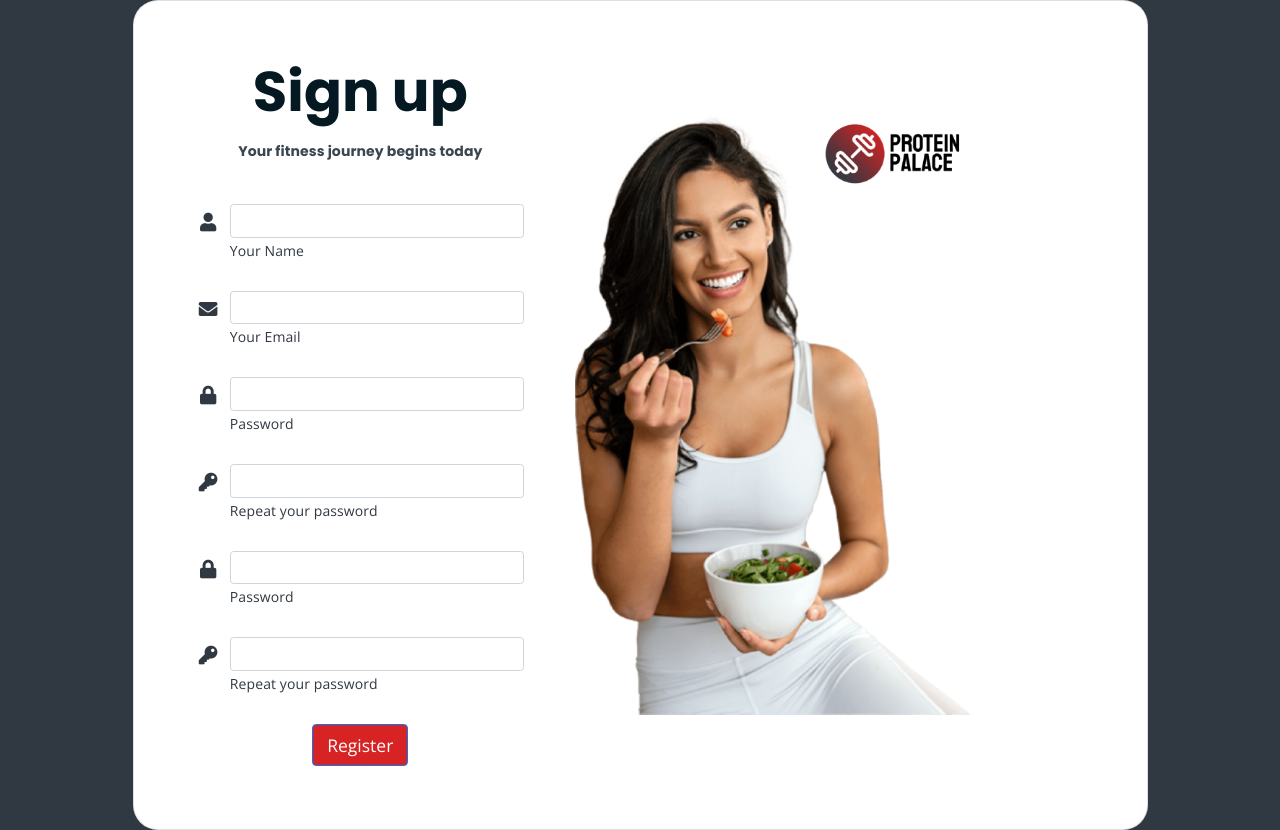
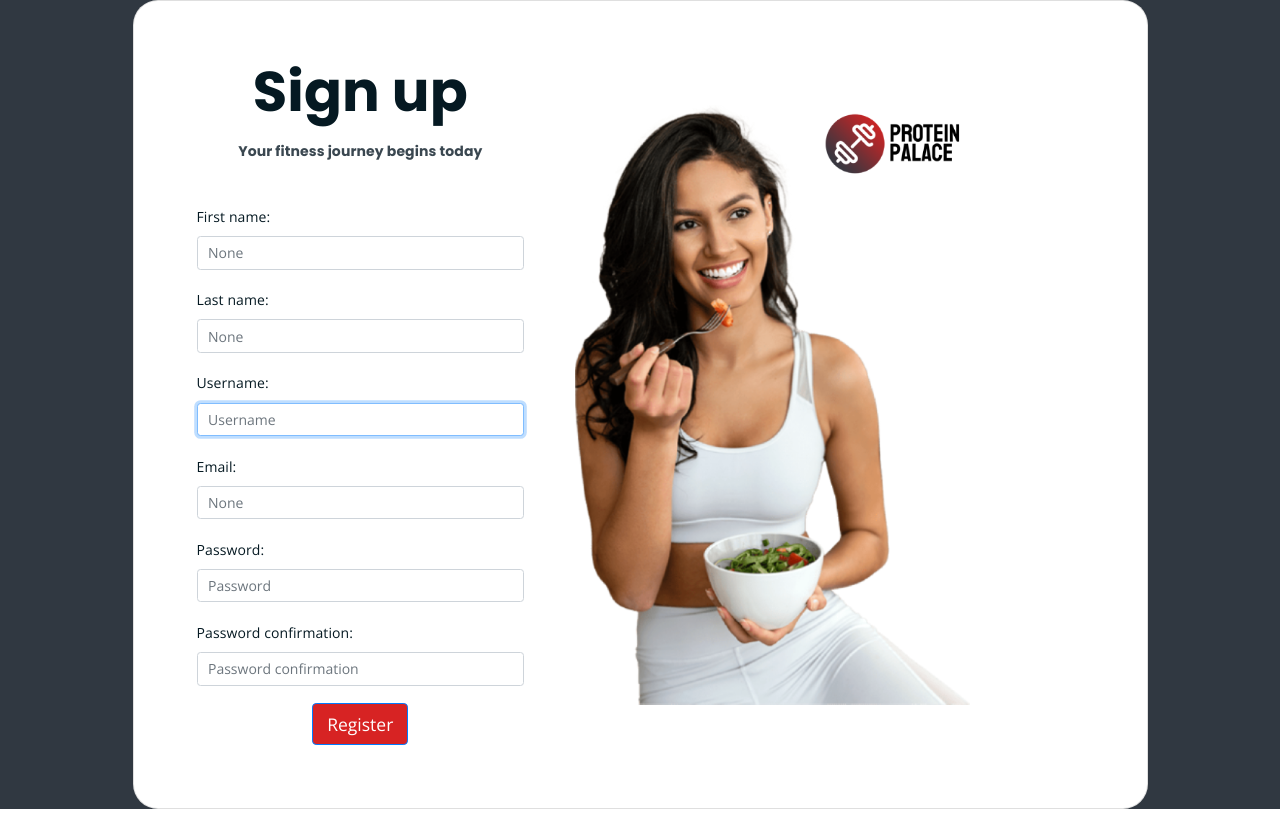
Before and after one commit to cibecs/protein-palace, a Django app: page /register/ in a window 1280 px wide. After the commit the page ends 809 px from the top, so only its background shows below. Run offline with Django 4.2, Linux system fonts and the light colour scheme; some libraries are stand-ins or nearby versions.

Commit message:
Register form works

```diff
--- a/ProteinPalace/ProteinPalace/urls.py
+++ b/ProteinPalace/ProteinPalace/urls.py
@@ -20,13 +20,14 @@
 from django.conf import settings
 from django.conf.urls.static import static
 
-
+#used for users app
 from users import views as user_views
 
 
 urlpatterns = [
     path('admin/', admin.site.urls),
     path('',include("ProteinPalaceApp.urls")),
+    #urls for users app
     path('register/',user_views.register,name='register'),
     path('profile/',user_views.profile,name='profile'),
     path('login/',user_views.login,name='login'),
--- a/ProteinPalace/static/styles/main.css
+++ b/ProteinPalace/static/styles/main.css
@@ -227,6 +227,11 @@
   animation: none;
 }
 
+.error-message {
+  display: none;
+  color: red;
+}
+
 @-webkit-keyframes spinLeft {
   from {
     -webkit-transform: rotate(0deg);
--- a/ProteinPalace/templates/index.html
+++ b/ProteinPalace/templates/index.html
@@ -54,6 +54,15 @@
 		</div>
 	</div>
 	<!--PreLoader Ends-->
+	<!--Messages-->
+	{% if messages %}
+		{% for message in messages %}
+			<div class="alert alert-{{ message.tags }}">
+				{{ message }}
+			</div>
+		{% endfor %}
+	{% endif %}
+	<!--Messages Ends-->
 	{% block body %}
 	<!-- header -->
 	<div class="top-header-area" id="sticker">
--- a/ProteinPalace/templates/users/login.html
+++ b/ProteinPalace/templates/users/login.html
@@ -29,7 +29,7 @@
 
                   <div class="form-outline mb-4">
                     <input type="email" id="form2Example17" class="form-control form-control-lg" />
-                    <label class="form-label" for="form2Example17">Email address</label>
+                    <label class="form-label" for="form2Example17">Username</label>
                   </div>
 
                   <div class="form-outline mb-4">
--- a/ProteinPalace/templates/users/register.html
+++ b/ProteinPalace/templates/users/register.html
@@ -13,62 +13,13 @@
                   <p class="text-center h1 fw-bold mb-1 mx-1 mx-md-4 mt-4">Sign up</p>
                   <p class="text-center h6 fw-bold mb-5 mx-1 mx-md-4 mt-4" style="color: var(--website-touches);">Your fitness journey begins today</p>
 
-                  <form class="mx-1 mx-md-4">
-
-                    <div class="d-flex flex-row align-items-center mb-4" style="margin-bottom: 5px;">
-                      <i class="fas fa-user fa-lg me-3 fa-fw" style="margin-right: 10px; margin-bottom: 30px;"></i>
-                      <div class="form-outline flex-fill mb-0">
-                        <input type="text" id="form3Example1c" class="form-control" />
-                        <label class="form-label" for="form3Example1c">Your Name</label>
-                      </div>
+                  <form class="mx-1 mx-md-4" method="POST">
+                    {% csrf_token %}
+                    {{ form.as_p }}
+                    <div class="d-flex justify-content-center mx-4 mb-3 mb-lg-4">
+                        <button type="submit" class="btn btn-primary btn-lg" style="background-color: var(--website-accents)">Register</button>
                     </div>
-
-                    <div class="d-flex flex-row align-items-center mb-4" style="margin-bottom: 5px;">
-                      <i class="fas fa-envelope fa-lg me-3 fa-fw" style="margin-right: 10px; margin-bottom: 30px;"></i>
-                      <div class="form-outline flex-fill mb-0">
-                        <input type="email" id="form3Example3c" class="form-control" />
-                        <label class="form-label" for="form3Example3c">Your Email</label>
-                      </div>
-                    </div>
-
-                    <div class="d-flex flex-row align-items-center mb-4" style="margin-bottom: 5px;">
-                      <i class="fas fa-lock fa-lg me-3 fa-fw" style="margin-right: 10px; margin-bottom: 30px;"></i>
-                      <div class="form-outline flex-fill mb-0">
-                        <input type="password" id="form3Example4c" class="form-control" />
-                        <label class="form-label" for="form3Example4c">Password</label>
-                      </div>
-                    </div>
-
-                    <div class="d-flex flex-row align-items-center mb-4" style="margin-bottom: 5px;">
-                      <i class="fas fa-key fa-lg me-3 fa-fw" style="margin-right: 10px; margin-bottom: 30px;"></i>
-                      <div class="form-outline flex-fill mb-0">
-                        <input type="password" id="form3Example4cd" class="form-control" />
-                        <label class="form-label" for="form3Example4cd">Repeat your password</label>
-                      </div>
-                    </div>
-
-                    <div class="d-flex flex-row align-items-center mb-4" style="margin-bottom: 5px;">
-                      <i class="fas fa-lock fa-lg me-3 fa-fw" style="margin-right: 10px; margin-bottom: 30px;"></i>
-                      <div class="form-outline flex-fill mb-0">
-                        <input type="password" id="form3Example4c" class="form-control" />
-                        <label class="form-label" for="form3Example4c">Password</label>
-                      </div>
-                    </div>
-
-                    <div class="d-flex flex-row align-items-center mb-4" style="margin-bottom: 5px;">
-                      <i class="fas fa-key fa-lg me-3 fa-fw" style="margin-right: 10px; margin-bottom: 30px;"></i>
-                      <div class="form-outline flex-fill mb-0">
-                        <input type="password" id="form3Example4cd" class="form-control" />
-                        <label class="form-label" for="form3Example4cd">Repeat your password</label>
-                      </div>
-                    </div>
-
-                    <div class="d-flex justify-content-center mx-4 mb-3 mb-lg-4">
-                      <button type="button" class="btn btn-primary btn-lg" style='background-color: var(--website-accents)'>Register</button>
-                    </div>
-
-                  </form>
-
+                </form>
                 </div>
                 <div class="col-md-10 col-lg-6 col-xl-7 d-flex align-items-center order-1 order-lg-2">
 
--- /dev/null
+++ b/ProteinPalace/users/forms.py
@@ -0,0 +1,42 @@
+from django import forms
+from django.contrib.auth.models import User
+from django.contrib.auth.forms import UserCreationForm
+
+from django import forms
+from django.contrib.auth.forms import UserCreationForm
+from django.contrib.auth.models import User
+
+from django import forms
+from django.contrib.auth.forms import UserCreationForm
+from django.contrib.auth.models import User
+
+class CustomUserRegisterForm(UserCreationForm):
+    email = forms.EmailField(required=True)
+    first_name = forms.CharField(max_length=30, required=True)
+    last_name = forms.CharField(max_length=30, required=True)
+
+    def __init__(self, *args, **kwargs):
+        super().__init__(*args, **kwargs)
+        self.fields['username'].help_text = None  # Remove the default help text
+        self.fields['password1'].help_text = None  # Remove the default help text
+        self.fields['password2'].help_text = None  # Remove the default help text
+
+        # Customize widget attributes
+        for field in self.fields.values():
+            field.widget.attrs.update({'class': 'form-control', 'placeholder': field.label})
+
+    def label_from_instance(self, obj):
+        label = super().label_from_instance(obj)
+        return label.capitalize()  # Capitalize form labels
+
+    class Meta:
+        model = User
+        fields = ['first_name', 'last_name', 'username', 'email', 'password1', 'password2']
+        widgets = {
+            'first_name': forms.TextInput(attrs={'class': 'form-control', 'placeholder': 'First Name'}),
+            'last_name': forms.TextInput(attrs={'class': 'form-control', 'placeholder': 'Last Name'}),
+            'username': forms.TextInput(attrs={'class': 'form-control', 'placeholder': 'Username'}),
+            'email': forms.EmailInput(attrs={'class': 'form-control', 'placeholder': 'Email'}),
+            'password1': forms.PasswordInput(attrs={'class': 'form-control', 'placeholder': 'Password'}),
+            'password2': forms.PasswordInput(attrs={'class': 'form-control', 'placeholder': 'Confirm Password'}),
+        }
--- a/ProteinPalace/users/views.py
+++ b/ProteinPalace/users/views.py
@@ -1,12 +1,32 @@
-from django.shortcuts import render
+from django.shortcuts import render, redirect
+from django.contrib.auth.forms import UserCreationForm
+from django.contrib import messages
+# Create your views here.
 
-# Create your views here.
+#custom form
+from . import forms
 
 def login(request):
     return render(request,'users/login.html')
 
+
 def register(request):
-    return render(request,'users/register.html')
+    if request.method == 'POST':
+        form = forms.CustomUserRegisterForm(request.POST)
+        if form.is_valid():
+            form.save()
+            username = form.cleaned_data.get('username')
+            messages.success(request, f'{username}, your account has been created! You are now able to log in.')
+            return redirect('browse')
+    else:
+        form = forms.CustomUserRegisterForm()
+
+    context = {
+        'form': form
+    }
+    return render(request, 'users/register.html', context=context)
+
+
 
 def profile(request):
     return render(request,'users/profile.html')
```
Also changed, not shown: ProteinPalace/db.sqlite3.
